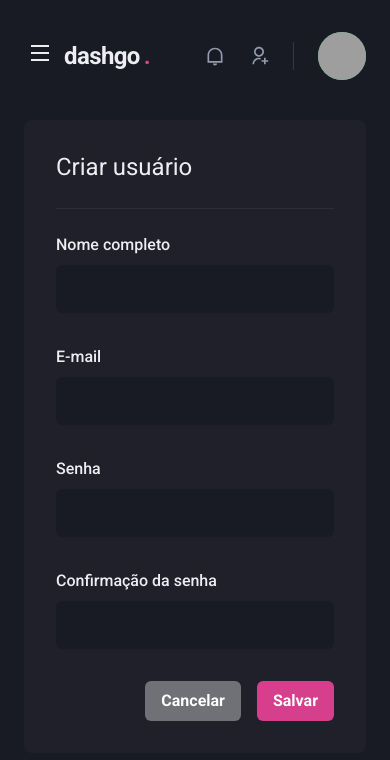
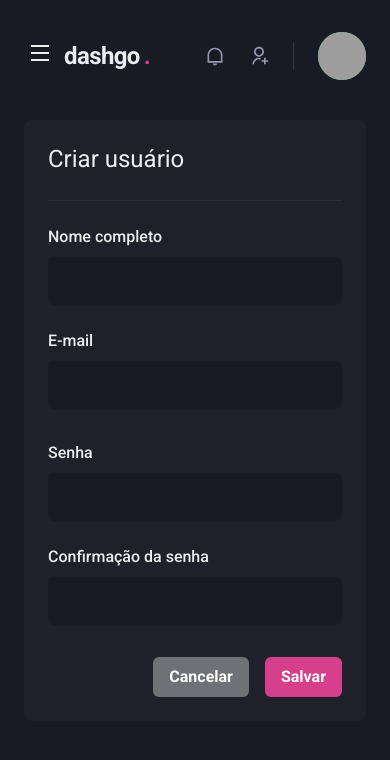
Before and after one commit to AndreFelipe97/dashgo, a Next.js app: page /users/create in a window 390 px wide. Shown: the top 760 px of the page. Built offline with nearby package versions, Linux system fonts and the light colour scheme; grey boxes are pictures that could not be loaded.

Commit message:
aplicada responsividade no formulario

```diff
--- a/src/pages/users/create.tsx
+++ b/src/pages/users/create.tsx
@@ -20,7 +20,7 @@
                     flex="1"
                     borderRadius={8}
                     bg="gray.800"
-                    p="8"
+                    p={["6", "8"]}
                 >
                     <Heading
                         size="lg"
@@ -33,7 +33,7 @@
                     <VStack spacing="8">
                         <SimpleGrid
                             minChildWidth="240px"
-                            spacing="8"
+                            spacing={["6", "8"]}
                             w="100%"
                         >
                             <Input name="name" label="Nome completo" />
@@ -41,7 +41,7 @@
                         </SimpleGrid>
                         <SimpleGrid
                             minChildWidth="240px"
-                            spacing="8"
+                            spacing={["6", "8"]}
                             w="100%"
                         >
                             <Input name="password" label="Senha" type="password" />
```
